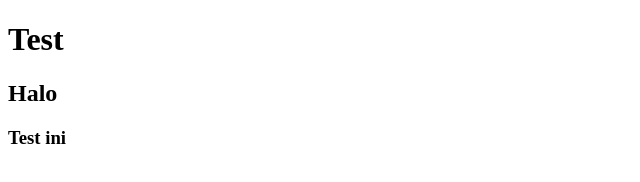
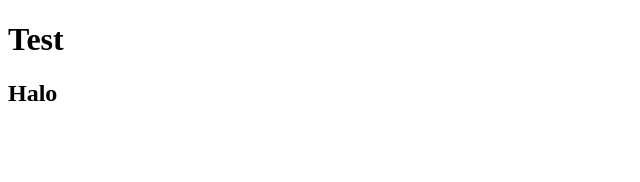
Before and after one commit to filipusarif/lazyCommit, a plain HTML site: page index.html in a window 1280 px wide. Shown: the full height of the page, 0-640 px from the left. Drawn offline with Linux system fonts and the light colour scheme.

Commit message:
index.html
Removed 1 lines from index.html

```diff
--- a/index.html
+++ b/index.html
@@ -8,6 +8,5 @@
 <body>
     <h1>Test</h1>
     <h2>Halo</h2>
-    <h3>Test ini</h3>
 </body>
 </html>
```
